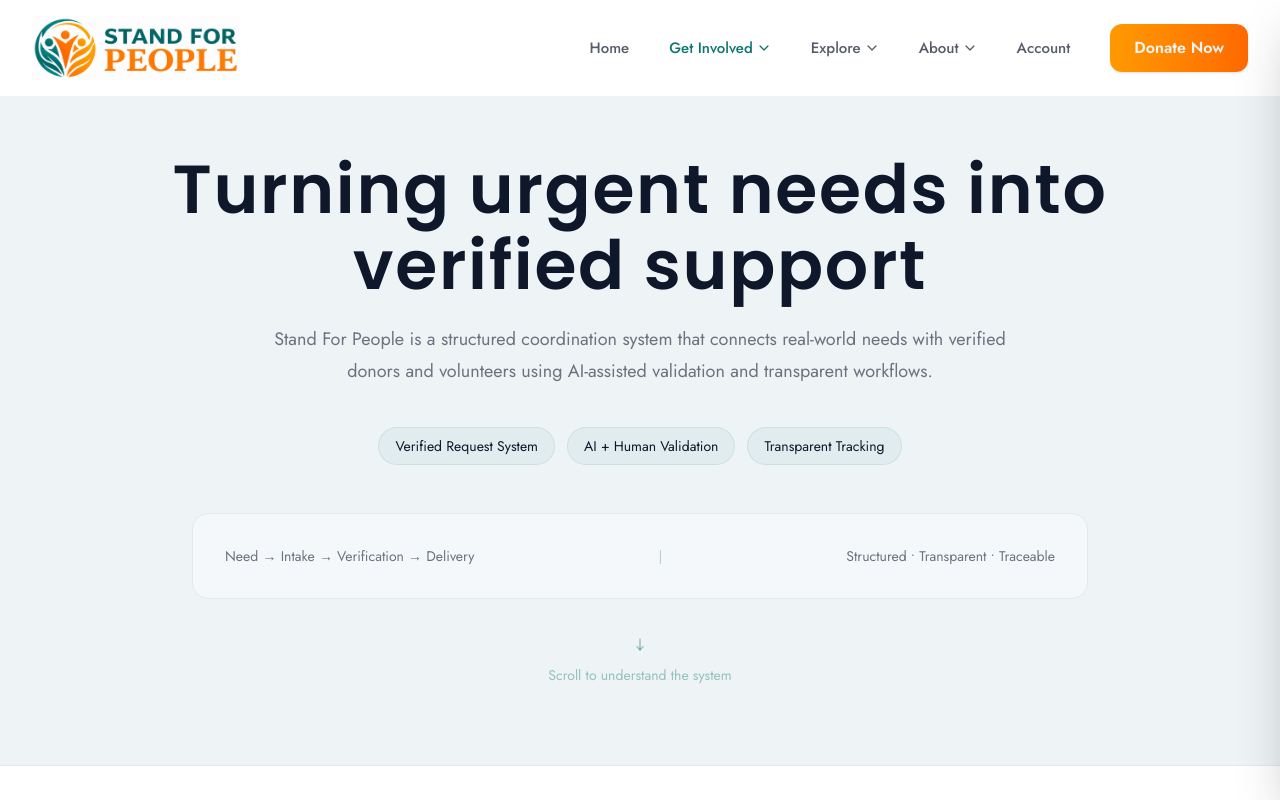
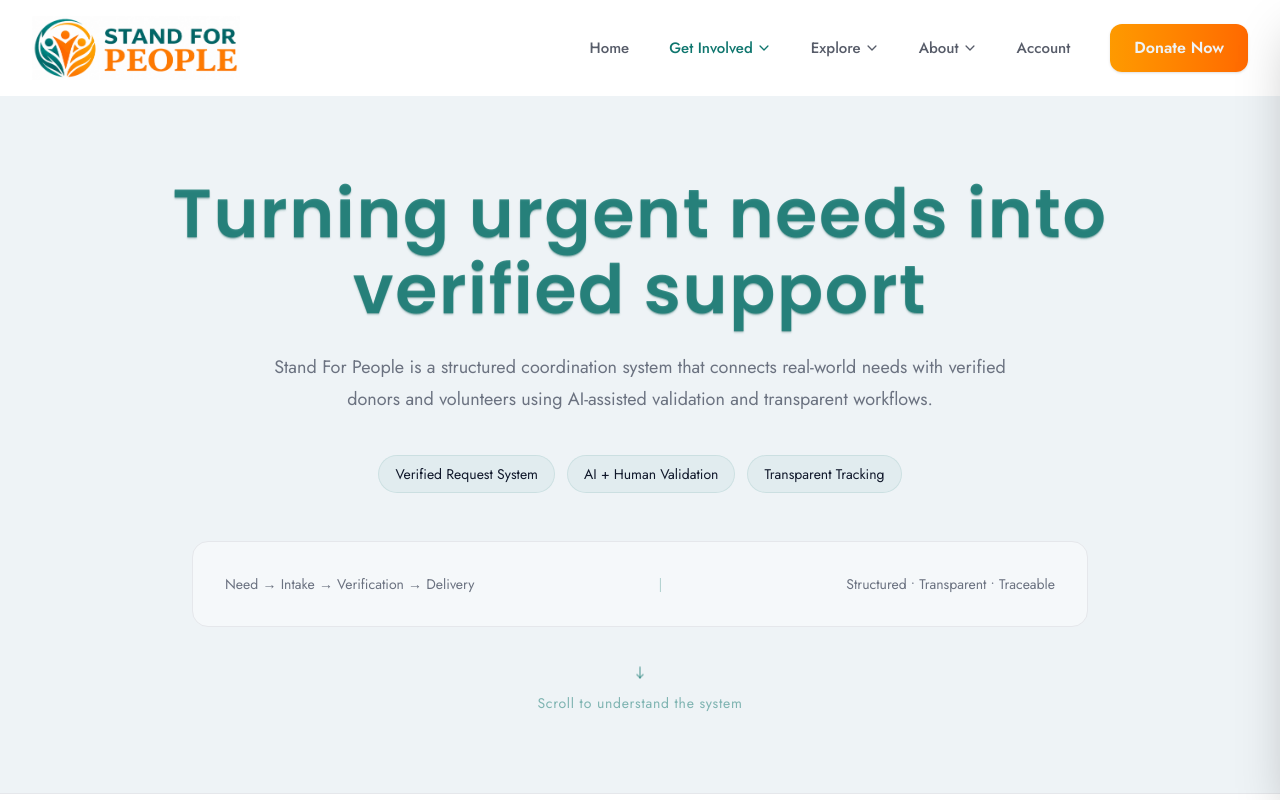
Before and after one commit to RayhanaAkterDev/Foundation-Management-system, a React (Vite) app in the folder frontend/: page /how-it-works in a window 1280 px wide. Shown: the top 800 px of the page. Built offline with nearby package versions, Linux system fonts and the light colour scheme.

Commit message:
chore(howItWorksPage): refining the codes

```diff
--- a/frontend/src/pages/public/howItWorksPage/HowItWorksPage.jsx
+++ b/frontend/src/pages/public/howItWorksPage/HowItWorksPage.jsx
@@ -1,26 +1,10 @@
 import React from 'react';
-import Hero from './sections/hero';
-// import ProblemContext from './sections/ProblemContext';
-// import SystemOverview from './sections/SystemOverview';
-// import ProcessScenes from './sections/ProcessScenes';
-// import RoleBasedView from './sections/RoleBasedView';
-// import TrustSystem from './sections/TrustSystem';
-// import EdgeCases from './sections/EdgeCases';
-// import FeedbackLoop from './sections/FeedbackLoop';
-// import FinalCTA from './sections/FinalCTA';
+import HowItWorksPageHero from './sections/HowItWorksPageHero';
 
 const HowItWorksPage = () => {
     return (
         <>
-            <Hero />
-            {/* <ProblemContext />
-            <SystemOverview />
-            <ProcessScenes />
-            <RoleBasedView />
-            <TrustSystem />
-            <EdgeCases />
-            <FeedbackLoop />
-            <FinalCTA /> */}
+            <HowItWorksPageHero />
         </>
     );
 };
--- a/frontend/src/pages/public/howItWorksPage/sections/Hero.jsx
+++ b/frontend/src/pages/public/howItWorksPage/sections/HowItWorksPageHero.jsx
@@ -1,22 +1,23 @@
-// sections/Hero.jsx
 import React from 'react';
+import { TbArrowNarrowDown } from 'react-icons/tb';
 import SectionHeading from '@/components/SectionHeading';
 import Motion from '@/components/motion/Motion';
-import { TbArrowNarrowDown } from 'react-icons/tb';
 
-const Hero = () => {
+const HowItWorksPageHero = () => {
     return (
-        <section className="section-gap mt-18">
-            <div className="container-width text-center">
+        <section className="section-gap mt-24">
+            <div className="container-width">
                 <SectionHeading
+                    gap="lg"
                     title="Turning urgent needs into verified support"
                     headingSize="hero"
+                    headingClass="text-primary/80 text-shadow-primary-hover text-shadow-sm/20"
                     description="Stand For People is a structured coordination system that connects real-world needs with verified donors and volunteers using AI-assisted validation and transparent workflows."
                     descriptionSize="hero"
                 />
 
                 {/* TRUST CHIPS (refined hierarchy) */}
-                <Motion className="mt-10 flex flex-wrap justify-center gap-3">
+                <Motion variant='fadeUp' className="mt-10 flex flex-wrap justify-center gap-3">
                     <span className="px-4 py-2 text-sm rounded-full bg-primary/5 border border-primary/10">
                         Verified Request System
                     </span>
@@ -47,7 +48,7 @@ const Hero = () => {
 
                 {/* SCROLL INDICATOR */}
                 <Motion className="mt-10 flex justify-center">
-                    <div className="flex flex-col items-center gap-2 text-primary/40 text-sm">
+                    <div className="flex flex-col items-center gap-2 text-primary/50 text-sm tracking-wider">
                         <TbArrowNarrowDown
                             size={18}
                             className="animate-bounce"
@@ -60,4 +61,4 @@ const Hero = () => {
     );
 };
 
-export default Hero;
+export default HowItWorksPageHero;
```
